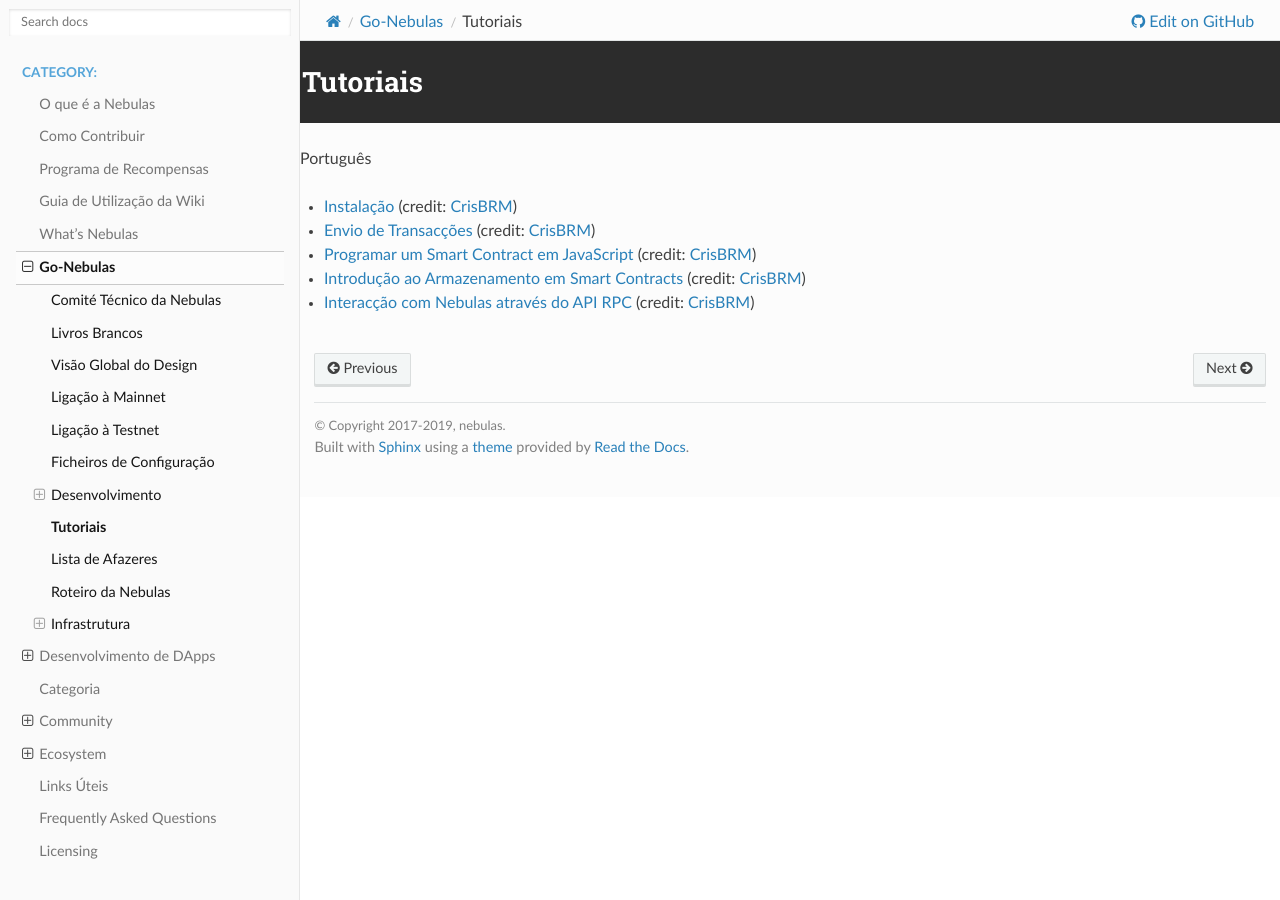
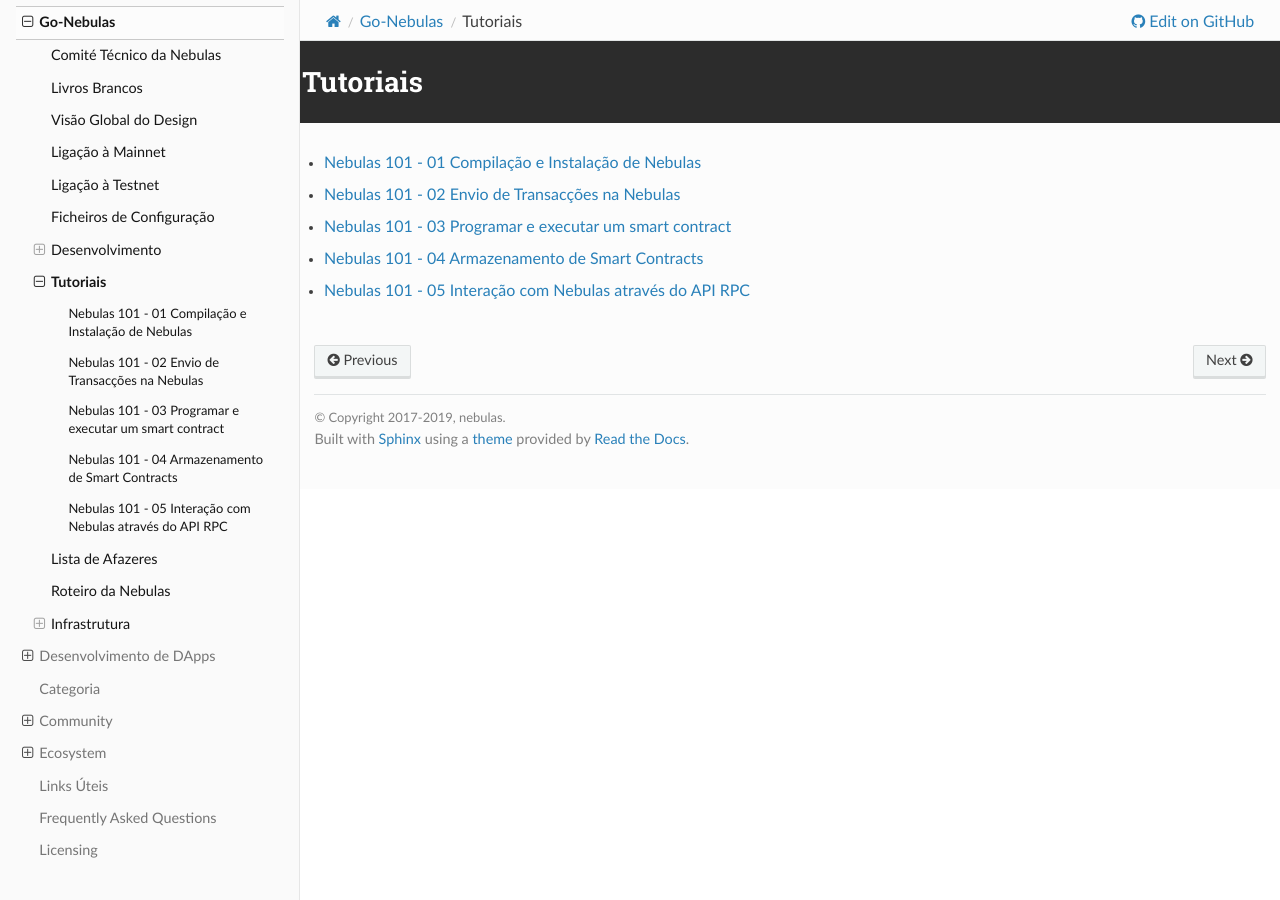
Before and after one commit to nebulasio/nebdocs, a Sphinx documentation site: the page built from docs/go-nebulas/tutorials/README.rst, in a window 1280 px wide. Built offline with Sphinx 7.4.7 and the Read the Docs theme 2.0.0, drawn with Linux system fonts in a browser that asks for light colours.

Commit message:
fix tutorials

```diff
--- a/docs/go-nebulas/README.rst
+++ b/docs/go-nebulas/README.rst
@@ -11,7 +11,7 @@
     Ligação à Testnet <testnet.md>
     Ficheiros de Configuração <config.md>
     Desenvolvimento <develop/README.md>
-    Tutoriais <tutorials/README.md>
+    Tutoriais <tutorials/README.rst>
     Lista de Afazeres <todo/README.md>
     Roteiro da Nebulas <roadmap.md>
     Infrastrutura <infrastructure/README.rst>
--- a/docs/go-nebulas/tutorials/README.md
+++ /dev/null
@@ -1,8 +0,0 @@
-# Tutoriais
-
-Português
-* [Instalação](01-installation.md) \(credit: [CrisBRM](https://github.com/crisbrm)\)
-* [Envio de Transacções](02-transaction.md) \(credit: [CrisBRM](https://github.com/CrisBRM)\)
-* [Programar um Smart Contract em JavaScript](03-smart-contracts-javascript.md) \(credit: [CrisBRM](https://github.com/crisbrm)\)
-* [Introdução ao Armazenamento em Smart Contracts](04-smart-contract-storage.md) \(credit: [CrisBRM](https://github.com/crisbrm)\)
-* [Interacção com Nebulas através do API RPC](05-interacting-with-nebulas-by-rpc-api.md) \(credit: [CrisBRM](https://github.com/crisbrm)\)
--- /dev/null
+++ b/docs/go-nebulas/tutorials/README.rst
@@ -0,0 +1,11 @@
+Tutoriais
+=========
+
+.. toctree::
+    :titlesonly:
+
+    01-installation.md
+    02-transaction.md
+    03-smart-contracts-javascript.md
+    04-smart-contract-storage.md
+    05-interacting-with-nebulas-by-rpc-api.md
```
